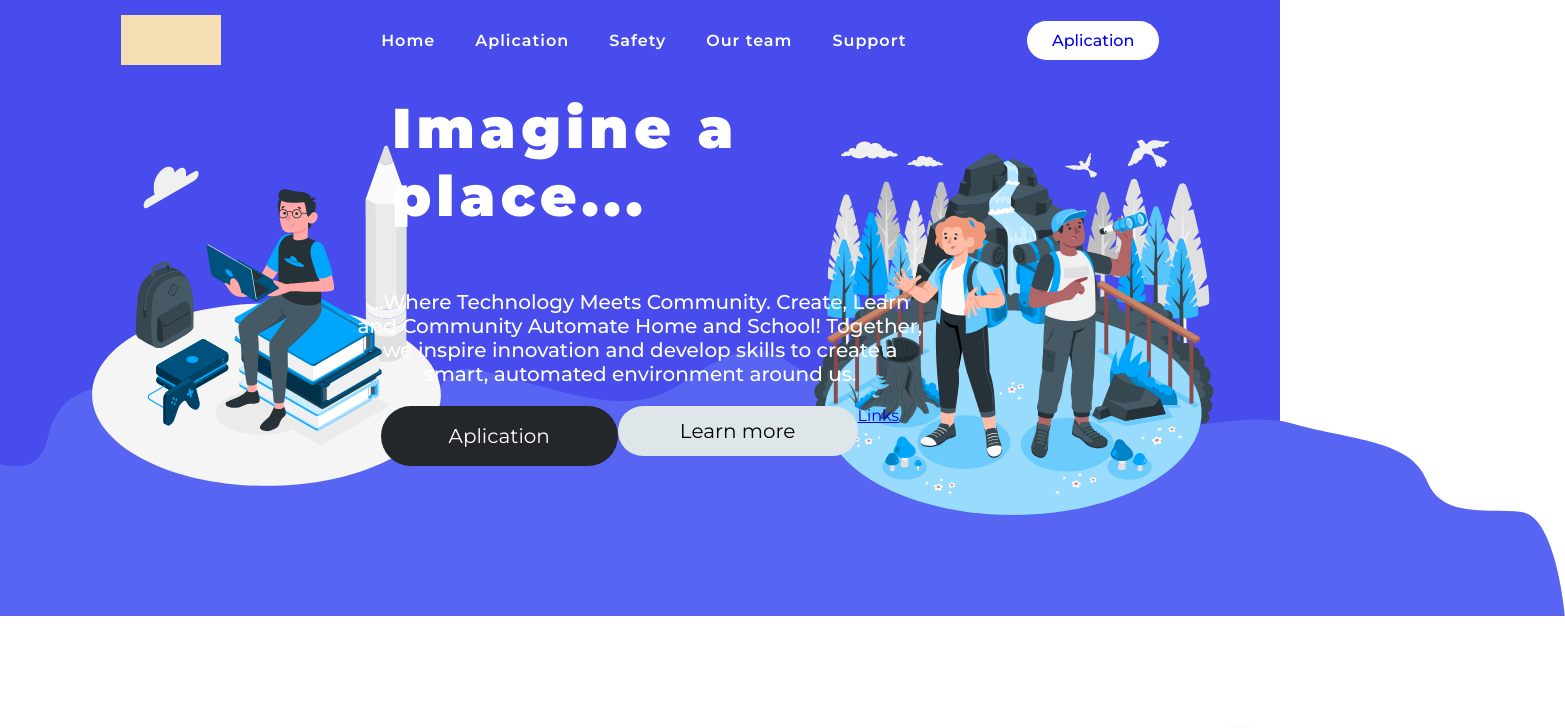
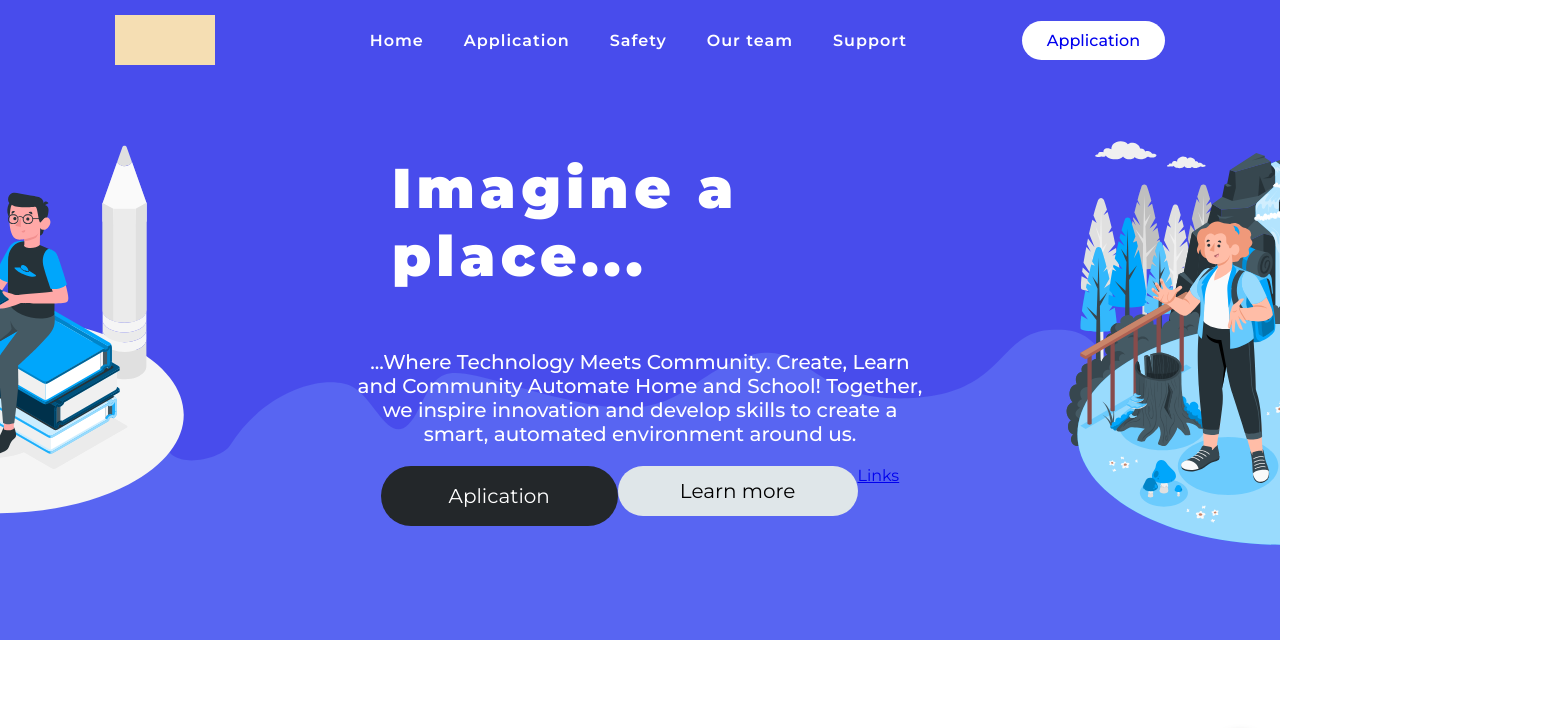
Before and after one commit to Dawidsjd/Automatizasion, a React (Create React App) app: page / in a window 1280 px wide. Shown: the top 728 px of the page, 1565 px wide, since content can reach past the window. Built offline with nearby package versions, Linux system fonts and the light colour scheme.

Commit message:
changes on home page

```diff
--- a/src/Components/HomeAssets/Hero/Hero.jsx
+++ b/src/Components/HomeAssets/Hero/Hero.jsx
@@ -1,5 +1,6 @@
 import React from 'react';
 import {
+  StyledHeroContainer,
   StyledHeroWrapper,
   StyledButtons,
   StyledHeroContent,
@@ -9,21 +10,15 @@ import {
   StyledImages,
   StyledImageWave,
 } from './styles';
-import nerd from '../../../assets/nerd.svg';
-import travels from '../../../assets/travelers.svg';
-import wave from '../../../assets/wave.svg';
 
 import { Link } from 'react-router-dom';
 
 const Hero = () => {
   return (
+    <StyledHeroContainer>
       <StyledHeroWrapper>
         <StyledHeroBox>
-        <StyledImages>
-          <img src={nerd} alt='Nerd' />
-          <img src={travels} alt='Travelers' />
-        </StyledImages>
-
+          <StyledImages></StyledImages>
           <StyledHeroContent>
             <h1>Imagine a place...</h1>
             <h3>
@@ -37,11 +32,10 @@ const Hero = () => {
               <Link to='/LogIn'>Links</Link>
             </StyledButtons>
           </StyledHeroContent>
-        <StyledImageWave>
-          <img src={wave} />
-        </StyledImageWave>
+          <StyledImageWave></StyledImageWave>
         </StyledHeroBox>
       </StyledHeroWrapper>
+    </StyledHeroContainer>
   );
 };
 
--- a/src/Components/HomeAssets/Hero/styles.js
+++ b/src/Components/HomeAssets/Hero/styles.js
@@ -1,26 +1,34 @@
 import { styled } from '@mui/material/styles';
 import { Link } from 'react-router-dom';
+import HeroBackground from '../../../assets/HeroBackground.svg';
+
+export const StyledHeroContainer = styled('section')(({ theme }) => ({
+  background: '#484CEC',
+  display: 'flex',
+  justifyContent: 'center',
+}));
 
 export const StyledHeroWrapper = styled('section')(({ theme }) => ({
-  minHeight: '77vh',
-  width: '100%',
   backgroundColor: '#484CEC',
   zIndex: '0',
   display: 'flex',
   justifyContent: 'center',
   position: 'relative',
+  background: `url(${HeroBackground})`,
+  backgroundSize: 'cover',
+  backgroundRepeat: 'no-repeat',
+  backgroundPosition: 'center',
 }));
 
 export const StyledHeroBox = styled('div')(({ theme }) => ({
   display: 'flex',
   justifyContent: 'center',
-  maxwidth: '1200px',
   // border: '5px solid red',
   position: 'relative',
 }));
 
 export const StyledHeroContent = styled('section')(({ theme }) => ({
-  height: '65vh',
+  height: '40em',
   width: '45%',
   display: 'flex',
   alignItems: 'center',
--- a/src/Components/HomeAssets/Navbar/Navbar.jsx
+++ b/src/Components/HomeAssets/Navbar/Navbar.jsx
@@ -17,13 +17,13 @@ const Navbar = () => {
       </StyledImageWrapper>
       <StyledNav>
         <SingleItem>Home</SingleItem>
-        <SingleItem>Aplication</SingleItem>
+        <SingleItem>Application</SingleItem>
         <SingleItem>Safety</SingleItem>
         <SingleItem>Our team</SingleItem>
         <SingleItem>Support</SingleItem>
       </StyledNav>
       <StyledButtonBox>
-        <StyledLinkBtn to='/HomeDashboard'>Aplication</StyledLinkBtn>
+        <StyledLinkBtn to='/HomeDashboard'>Application</StyledLinkBtn>
       </StyledButtonBox>
     </StyledHeader>
   );
```
Also changed, not shown: src/assets/HeroBackground.svg (added). Lines whose indentation alone changed are shown as unchanged.
